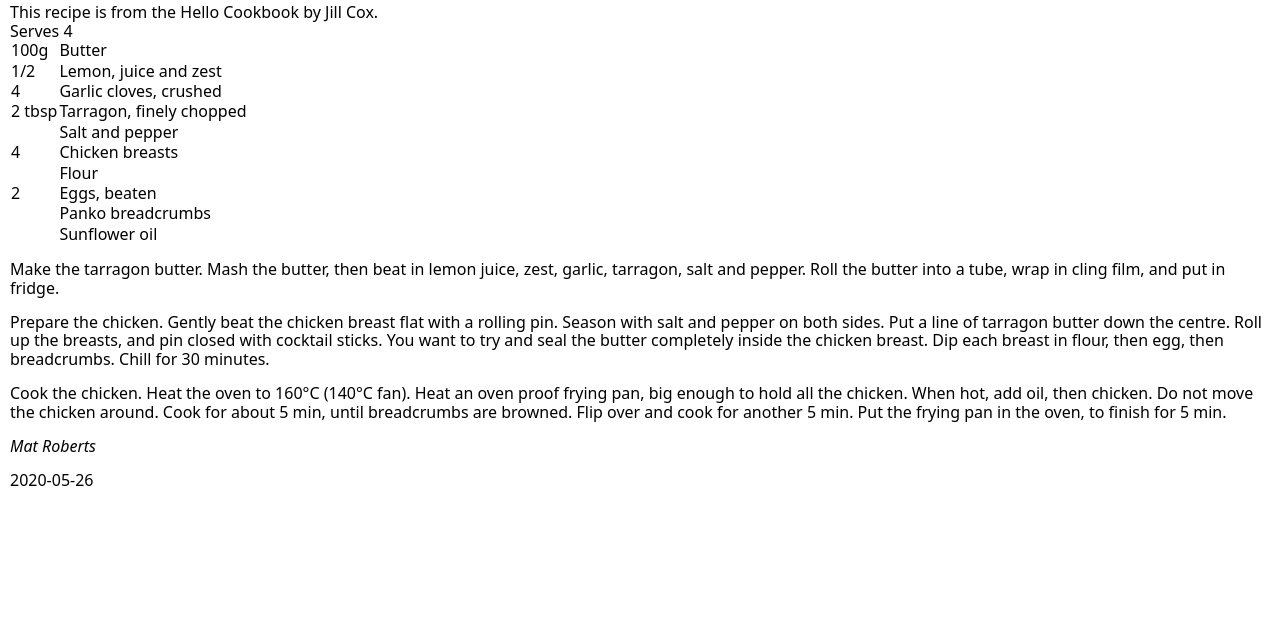
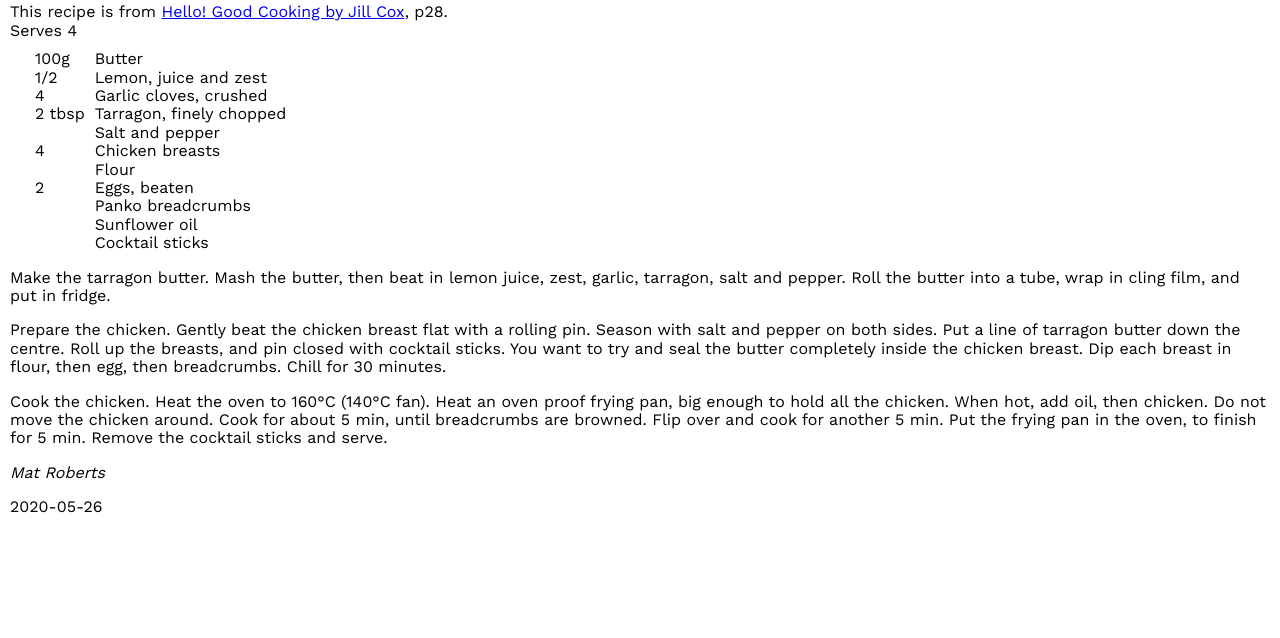
Before and after one commit to matroberts/recipes, a plain HTML site: page site/chicken-kiev.html in a window 1280 px wide. Shown: the part 162-800 px from the top of the page. Drawn offline with nearby package versions, Linux system fonts and the light colour scheme.

Commit message:
Made a @print section to the style sheet, and changed the font

```diff
--- a/site/chicken-kiev.html
+++ b/site/chicken-kiev.html
@@ -7,7 +7,9 @@
     <meta name="description" content="TODO-DESCRIPTION">
     <meta name="author" content="Mat Roberts">
     <link rel="canonical" href="TODO-CANONICALURL">
+    <link href="https://fonts.googleapis.com/css?family=Work+Sans&display=swap" rel="stylesheet">
     <link href="styles/sanitize.css" rel="stylesheet">
+    <link href="styles/recipes.css" rel="stylesheet">
     <link rel="shortcut icon" type="image/x-icon" href='favicon.ico'>
  </head>
 
@@ -22,7 +24,7 @@
 <article>
 	<h1>Chicken Kiev</h1>
 	<section class="intro">
-	This recipe is from the Hello Cookbook by Jill Cox.
+		This recipe is from <a href="https://www.amazon.co.uk/gp/product/0747278946/ref=as_li_tl?ie=UTF8&tag=struggforcomp-21&camp=1634&creative=6738&linkCode=as2&creativeASIN=0747278946&linkId=69b50c9b71f31ffc192367efadf2de57">Hello! Good Cooking by Jill Cox</a>, p28.
 	</section>
 
 	<div class="serves">Serves 4</div>
@@ -37,6 +39,7 @@
 		<tr><td>2</td><td>Eggs, beaten</td></tr>
 		<tr><td></td><td>Panko breadcrumbs</td></tr>
 		<tr><td></td><td>Sunflower oil</td></tr>
+		<tr><td></td><td>Cocktail sticks</td></tr>
 	</table>
 	<section class="method">
 		<p>
@@ -62,6 +65,7 @@
 			Cook for about 5 min, until breadcrumbs are browned.
 			Flip over and cook for another 5 min.
 			Put the frying pan in the oven, to finish for 5 min.
+			Remove the cocktail sticks and serve.
 		</p>
 	</section>
 
--- /dev/null
+++ b/site/styles/recipes.css
@@ -0,0 +1,22 @@
+table.ingredients {
+	margin-top: 10px;
+	margin-left: 20px;
+}
+
+table.ingredients td {
+	padding: 0 5px;
+}
+
+@media print {
+	header {
+		display: none;
+	}
+
+	section.intro {
+		display: none;
+	}
+
+	footer {
+		display: none;
+	}
+}
--- a/site/styles/sanitize.css
+++ b/site/styles/sanitize.css
@@ -38,7 +38,7 @@
 html {
     cursor: default; /* 1 */
     font-family:
-    /* my google font choice */ 'Nunito Sans',
+    /* my google font choice */ "Work Sans",
     /* sanitize choice */ system-ui,
     /* macOS 10.11-10.12 */ -apple-system,
     /* Windows 6+ */ Segoe UI,
```
